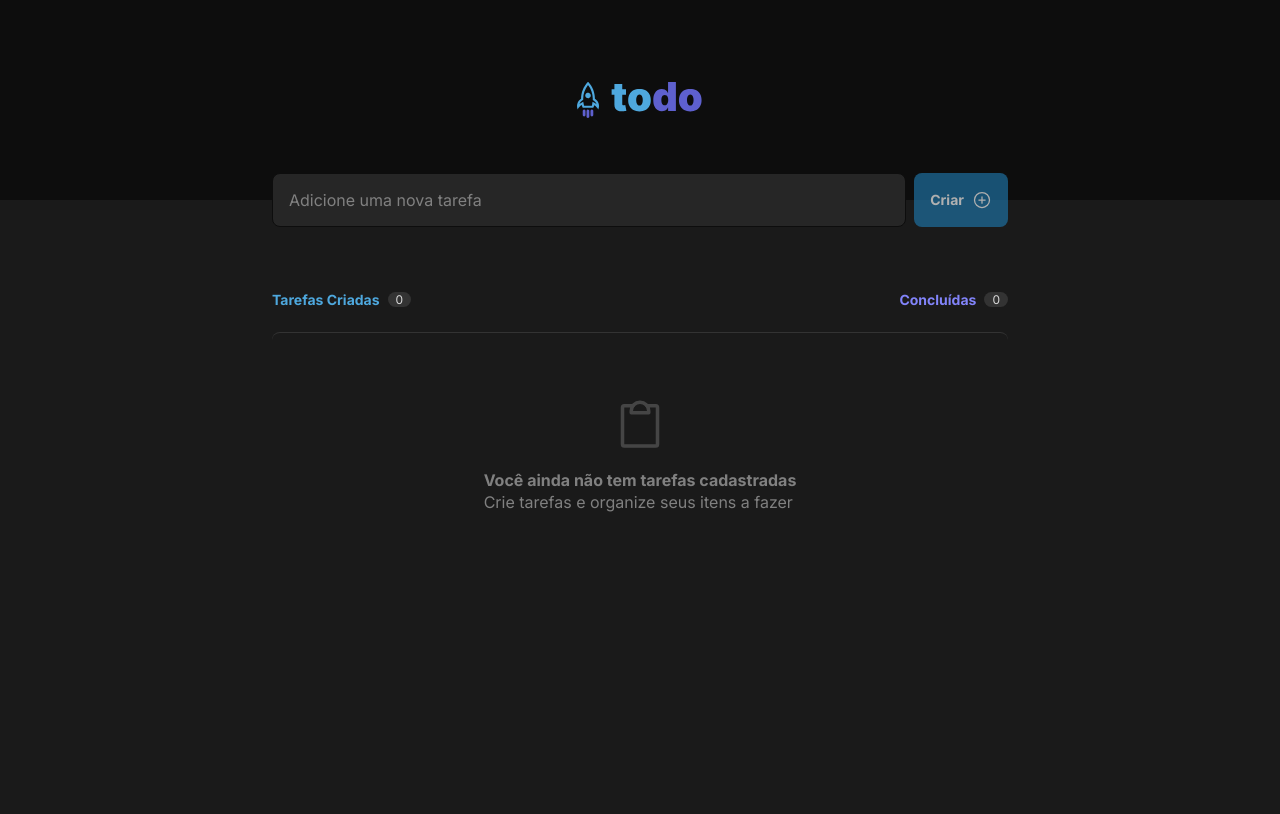
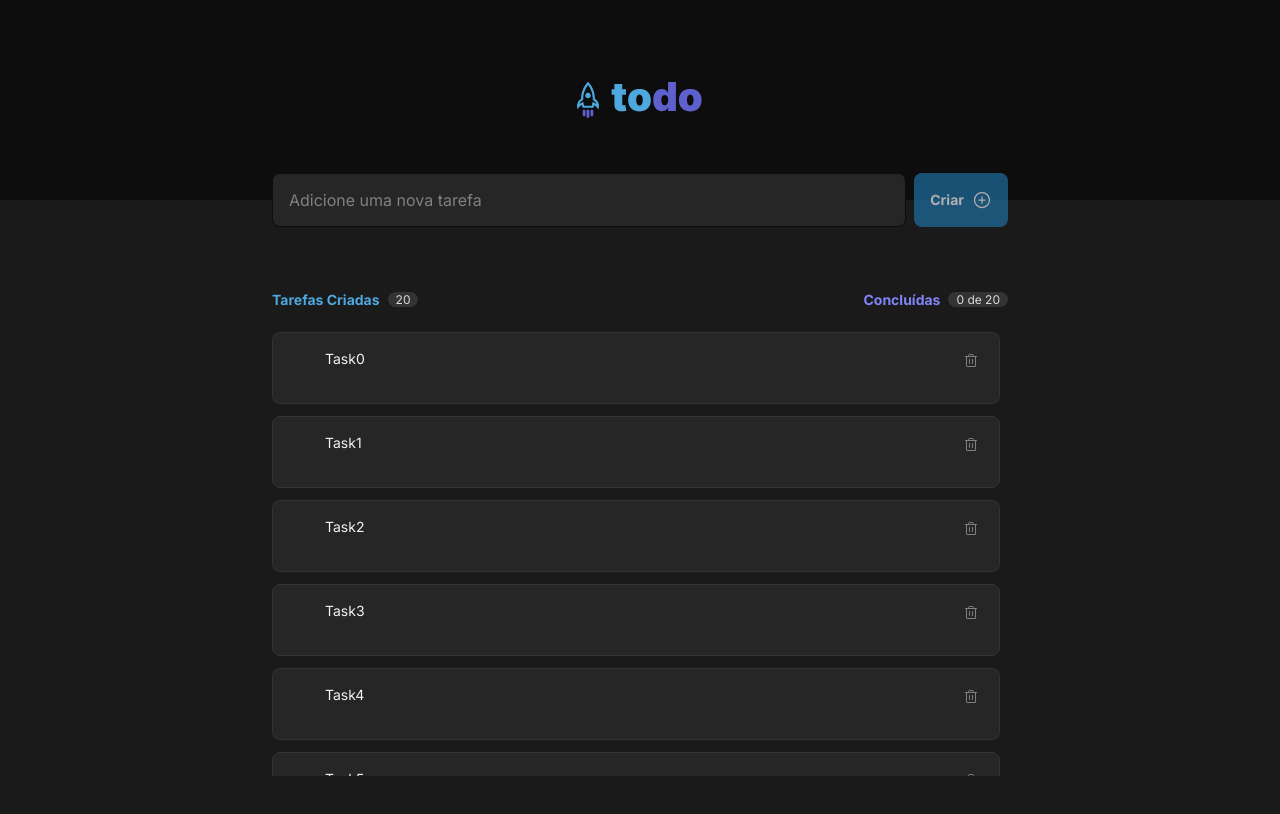
Before and after one commit to KevinGuedes/todo-list-react, a React (Vite) app: page / in a window 1280 px wide. Shown: the top 814 px of the page. Built offline with nearby package versions, Linux system fonts and the light colour scheme.

Commit message:
to do container with scroll

```diff
--- a/src/App.module.css
+++ b/src/App.module.css
@@ -1,6 +1,9 @@
 .toDoContainer {
-  max-width: 46rem;
+  max-width: calc(46rem + 2rem);
   margin: 0 auto;
-  box-sizing: initial;
   padding: 0 1rem;
+  height: calc(100vh - 10.5rem);
+  display: flex;
+  flex-direction: column;
+  padding-bottom: 2rem;
 }
--- a/src/components/NewToDo.module.css
+++ b/src/components/NewToDo.module.css
@@ -49,7 +49,7 @@
 
 @media (max-width: 768px) {
   .newNewToDoForm {
-    display: flex;
-    flex-direction: column;
+    display: grid;
+    grid-template-columns: 1fr;
   }
 }
--- a/src/components/ToDosList.module.css
+++ b/src/components/ToDosList.module.css
@@ -30,10 +30,12 @@
 
 .toDosListContainer {
   margin: 1.5rem 0;
+  flex-grow: 1;
+  overflow: auto;
 }
 
 .toDosList {
-  display: flex;
-  flex-direction: column;
+  display: grid;
   gap: 0.75rem;
+  margin-right: 0.5rem;
 }
--- a/src/components/ToDosList.tsx
+++ b/src/components/ToDosList.tsx
@@ -7,10 +7,19 @@ import { ToDoItem } from './ToDoItem'
 import styles from './ToDosList.module.css'
 
 export function ToDosList() {
-  const [toDos, setToDos] = useState<ToDo[]>([])
+  const [toDos, setToDos] = useState<ToDo[]>(
+    Array.from(new Array(20)).map(
+      (_, i) =>
+        ({
+          id: `${i}-saldjsakl`,
+          task: 'Task' + i,
+          isCompleted: false,
+        } as ToDo)
+    )
+  )
 
   function createNewTodo(newToDo: ToDo) {
-    setToDos([...toDos, newToDo])
+    setToDos([newToDo, ...toDos])
   }
 
   function deleteTodo(toDoId: string) {
@@ -36,7 +45,7 @@ export function ToDosList() {
   )
 
   return (
-    <div>
+    <>
       <NewToDo onCreateNewToDo={createNewTodo} />
 
       <header className={styles.header}>
@@ -75,6 +84,6 @@ export function ToDosList() {
           </section>
         )}
       </div>
-    </div>
+    </>
   )
 }
--- a/src/global.css
+++ b/src/global.css
@@ -21,7 +21,7 @@
 }
 
 ::-webkit-scrollbar {
-  width: 0.3rem;
+  width: 0.4rem;
 }
 
 ::-webkit-scrollbar-thumb {
@@ -39,6 +39,7 @@ body {
   background: var(--gray-600);
   color: var(--gray-100);
   -webkit-font-smoothing: antialiased;
+  overflow: hidden;
 }
 
 body,
```
